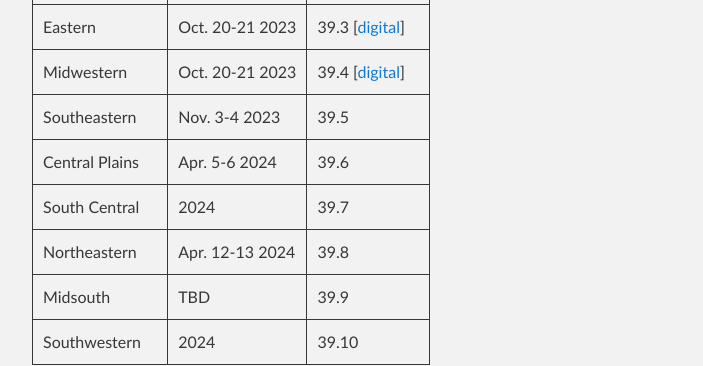
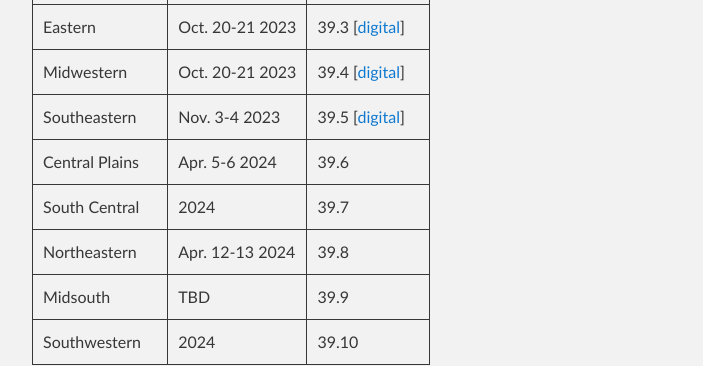
Before and after one commit to ccsc-journal/ccsc-editor, a Jekyll site: the page built from docs/index.md, in a window 1280 px wide and 900 px high, scrolled down 749 px. Shown: the part 153-519 px from the top of the window, without its empty margins (288-991 px from the left). Built offline with Jekyll 4.4.1, drawn with Linux system fonts in a browser that asks for light colours; our own code applies the rules of GitHub Pages for plain Markdown files.

Commit message:
add link to SE2023

```diff
--- a/docs/index.md
+++ b/docs/index.md
@@ -23,7 +23,7 @@ Sciences in Colleges" according to the following schedule.
 | Rocky Mountain | Oct. 20-21 2023 | 39.2 [[digital](https://www.ccsc.org/publications/journals/RM2023.pdf)] |
 | Eastern | Oct. 20-21 2023 | 39.3 [[digital](https://www.ccsc.org/publications/journals/EA2023.pdf)] |
 | Midwestern | Oct. 20-21 2023 | 39.4 [[digital](https://www.ccsc.org/publications/journals/MW2023.pdf)] |
-| Southeastern | Nov. 3-4 2023 | 39.5 |
+| Southeastern | Nov. 3-4 2023 | 39.5 [[digital](https://www.ccsc.org/publications/journals/SE2023.pdf)] |
 | Central Plains | Apr. 5-6 2024 | 39.6 |
 | South Central | 2024 | 39.7 |
 | Northeastern | Apr. 12-13 2024 | 39.8 |
```
